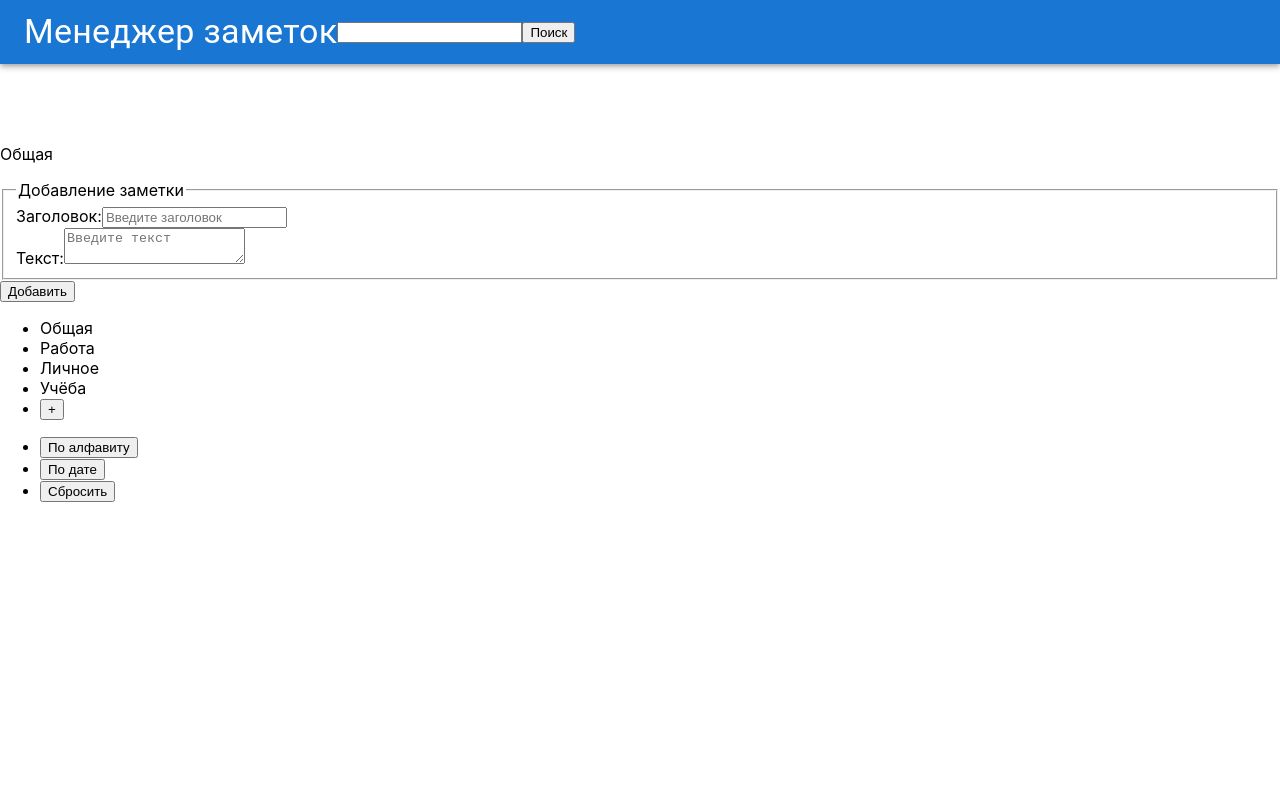
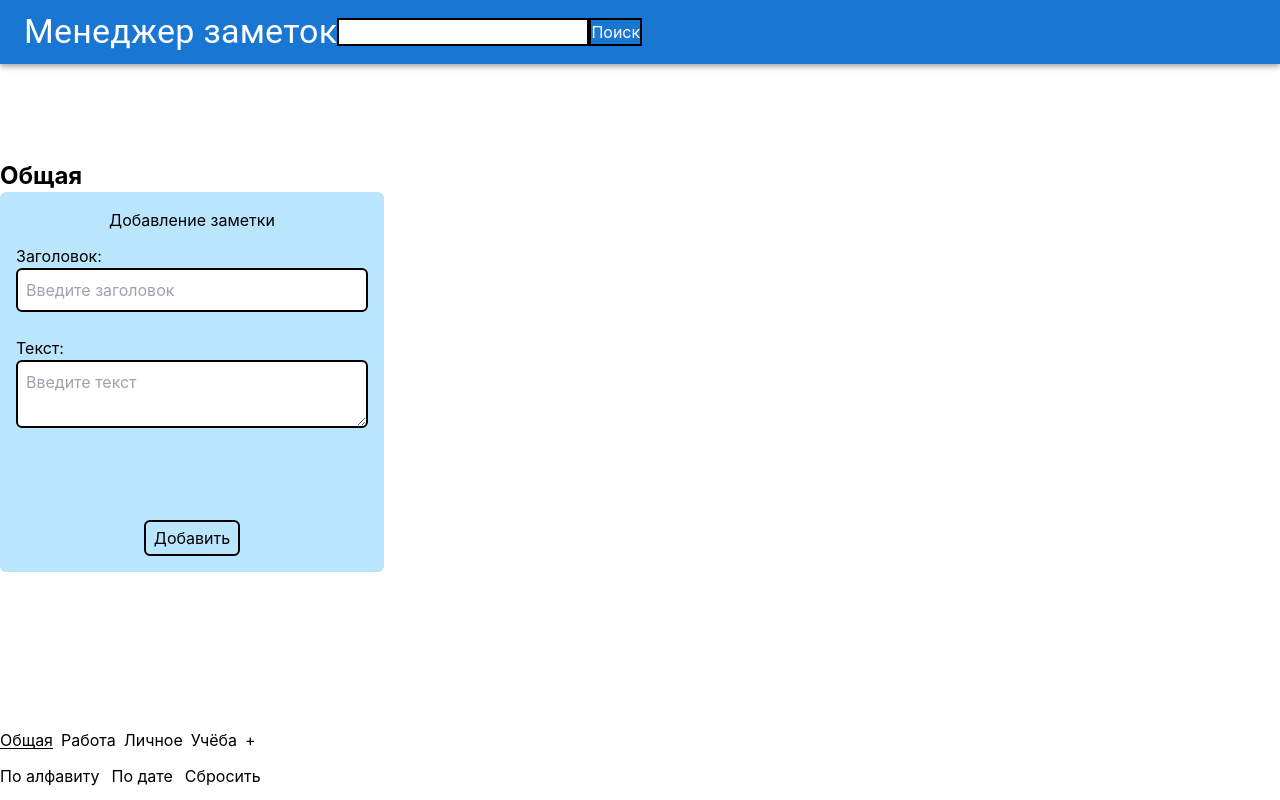
Before and after one commit to AlexYanchev/notes-manager-simple, a React (Create React App) app: page / in a window 1280 px wide. Built offline with nearby package versions, Linux system fonts and the light colour scheme; the HTML template or start-up script is replaced by a standard one.

Commit message:
Установил Tailwind

```diff
--- a/package.json
+++ b/package.json
@@ -9,6 +9,7 @@
     "@mui/icons-material": "^6.4.2",
     "@mui/material": "^6.4.2",
     "@reduxjs/toolkit": "^2.5.1",
+    "@tailwindcss/postcss": "^4.0.3",
     "cra-template-typescript": "1.2.0",
     "immutability-helper": "^3.1.1",
     "react": "^19.0.0",
@@ -20,7 +21,10 @@
   },
   "devDependencies": {
     "@types/react": "^19.0.8",
-    "@types/react-dom": "^19.0.3"
+    "@types/react-dom": "^19.0.3",
+    "autoprefixer": "^10.4.20",
+    "postcss": "^8.5.1",
+    "tailwindcss": "^3.4.17"
   },
   "scripts": {
     "start": "react-scripts start",
--- /dev/null
+++ b/postcss.config.js
@@ -0,0 +1,7 @@
+/** @type {import('postcss-load-config').Config} */
+const config = {
+  plugins: {
+    '@tailwindcss/postcss': {},
+  },
+};
+export default config;
--- a/src/components/NotesManager/NotesManager.tsx
+++ b/src/components/NotesManager/NotesManager.tsx
@@ -43,7 +43,7 @@ const NotesManager = () => {
   );
 
   return (
-    <section className='grid gap-4 grid-cols-[1fr_3fr] grid-rows-[1fr_5fr] h-screen	'>
+    <section className='grid gap-4 grid-cols-1 grid-rows-[1fr_5fr] h-screen	'>
       <AppBar position='static' sx={{ marginBottom: 10 }}>
         <Toolbar>
           <Typography variant='h4' component='h1'>
--- a/src/index.css
+++ b/src/index.css
@@ -1,3 +1,7 @@
+@tailwind base;
+@tailwind components;
+@tailwind utilities;
+
 body {
   margin: 0;
   font-family: -apple-system, BlinkMacSystemFont, 'Segoe UI', 'Roboto', 'Oxygen',
--- /dev/null
+++ b/tailwind.config.js
@@ -0,0 +1,8 @@
+/** @type {import('tailwindcss').Config} */
+module.exports = {
+  content: ['./src/**/*.{html,js,ts,tsx}'],
+  theme: {
+    extend: {},
+  },
+  plugins: [],
+};
```
Also changed, not shown: 1 other file (tests, documents, lock files or other folders).
